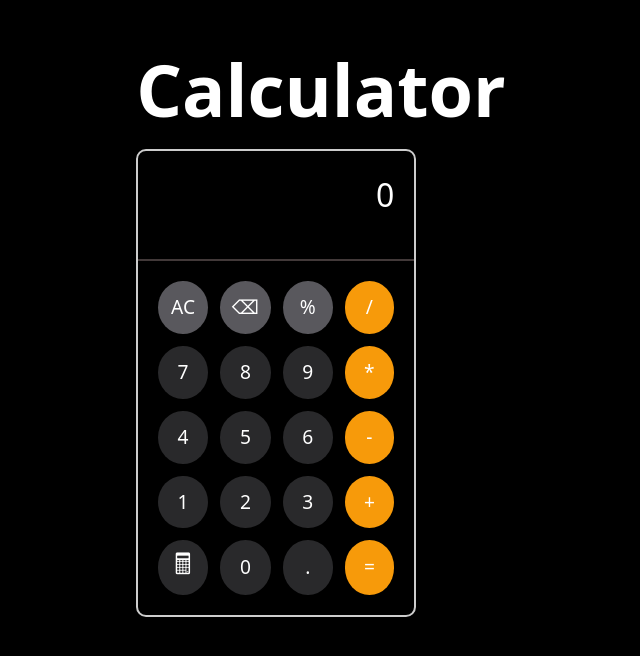
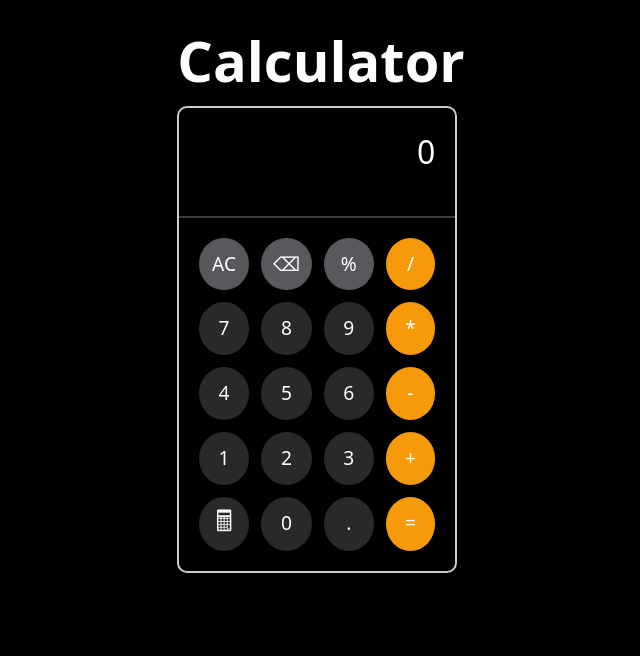
Before and after one commit to Kamranalyyy244/Calculator, a React (Vite) app: page / in a window 1280 px wide. Shown: the top 656 px of the page, without its empty margins (319-959 px from the left). Built offline with nearby package versions, Linux system fonts and the light colour scheme.

Commit message:
h1 changes

```diff
--- a/src/component/style.css
+++ b/src/component/style.css
@@ -15,8 +15,9 @@ body{
   padding-top: 30px;
 }
 h1{
-  margin: 20px 0;
-  font-size: 4.5rem;
+  text-align: center;
+  margin-bottom: 14px;
+  font-size: 3.5rem;
   font-weight: 600;
   color: #fff;
 }
```
